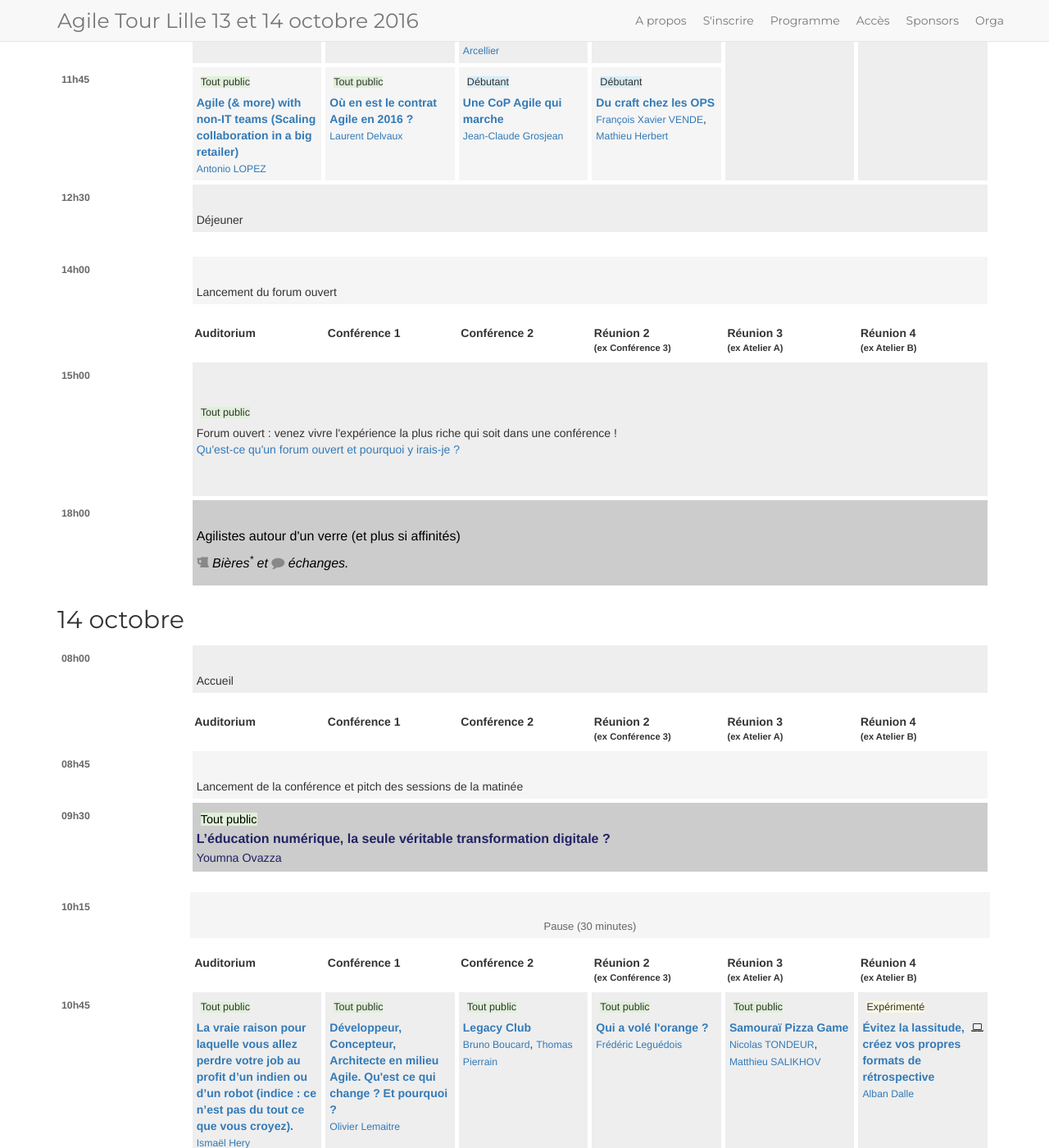
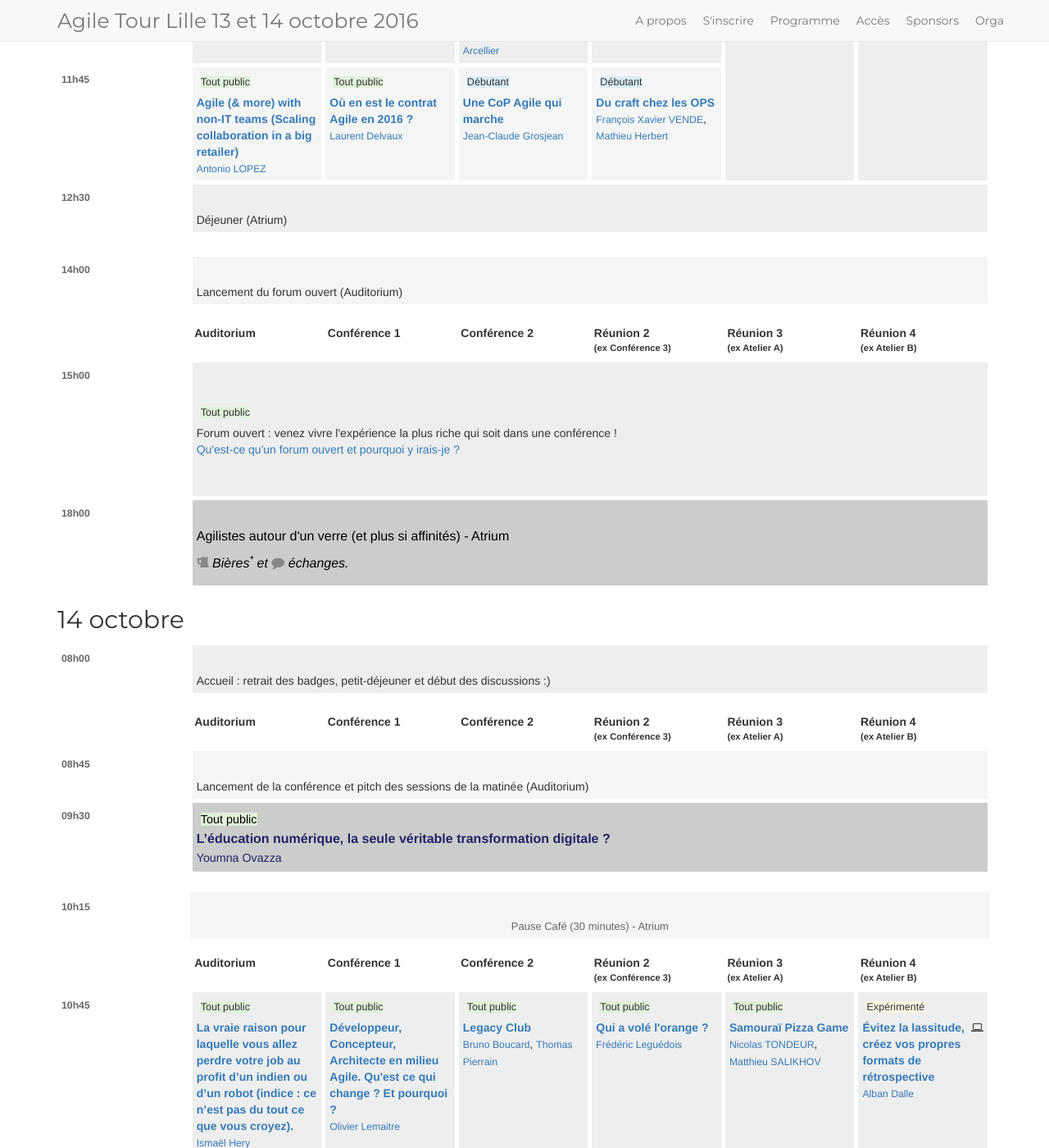
Before and after one commit to jak78/agile-tour-lille-2017, a Jekyll site: the page built from page-programme.html, in a window 1280 px wide and 1400 px high, scrolled down 773 px. Shown: the whole window at 82% size. Built offline with Jekyll 4.4.1, drawn with Linux system fonts in a browser that asks for light colours; nearby versions of some CDN libraries; some of the changed text lies outside the part shown.

Commit message:
add rooms on program for some slots (Pause, Déjeuner, ...)

```diff
--- a/_data/schedule.yml
+++ b/_data/schedule.yml
@@ -4,14 +4,14 @@
       - hour: 08h00
         special: 1
         content:
-          - label: Accueil
+          - label: "Accueil : retrait des badges, petit-déjeuner et début des discussions :)"
             fill: 7
             room: Atrium
             conf_id: '01'
       - hour: 08h45
         special: 1
         content:
-          - label: Lancement de la conférence et pitch des sessions de la matinée
+          - label: Lancement de la conférence et pitch des sessions de la matinée (Auditorium)
             fill: 7
             conf_id: '02'
       - hour: 09h30
@@ -32,7 +32,7 @@
       - hour: 10h15
         special: 1
         content:
-          - label: Pause (30 minutes)
+          - label: Pause Café (30 minutes) - Atrium
             fill: 7
             hide-on-home: 1
             room: Atrium
@@ -140,7 +140,7 @@
       - hour: 12h30
         special: 1
         content:
-          - label: Déjeuner
+          - label: Déjeuner (Atrium)
             fill: 7
             room: Atrium
             conf_id: '15'
@@ -148,7 +148,7 @@
       - hour: 14h00
         special: 1
         content:
-        - label: Lancement du forum ouvert
+        - label: Lancement du forum ouvert (Auditorium)
           fill: 7
           conf_id: '16'
       - hour: 15h00
@@ -161,7 +161,7 @@
       - hour: 18h00
         special: 1
         content:
-          - label: Agilistes autour d'un verre (et plus si affinités)
+          - label: Agilistes autour d'un verre (et plus si affinités) - Atrium
             image: 2818268935_5d06ed7b4a_m_d.jpg
             room: Atrium
             conf_id: '18'
@@ -174,14 +174,14 @@
       - hour: 08h00
         special: 1
         content:
-          - label: Accueil
+          - label: "Accueil : retrait des badges, petit-déjeuner et début des discussions :)"
             fill: 7
             room: Atrium
             conf_id: '19'
       - hour: 08h45
         special: 1
         content:
-          - label: Lancement de la conférence et pitch des sessions de la matinée
+          - label: Lancement de la conférence et pitch des sessions de la matinée (Auditorium)
             fill: 7
             conf_id: '20'
       - hour: 09h30
@@ -201,7 +201,7 @@
       - hour: 10h15
         special: 1
         content:
-          - label: Pause (30 minutes)
+          - label: Pause Café (30 minutes) - Atrium
             fill: 7
             hide-on-home: 1
             room: Atrium
@@ -293,7 +293,7 @@
       - hour: 12h30
         special: 1
         content:
-          - label: Déjeuner
+          - label: Déjeuner (Atrium)
             fill: 7
             room: Atrium
             conf_id: '33'
@@ -371,7 +371,7 @@
       - hour: 15h45
         special: 1
         content:
-          - label: Pause (30 minutes)
+          - label: Pause Café (30 minutes) - Atrium
             fill: 7
             hide-on-home: 1
             room: Atrium
@@ -486,7 +486,7 @@
       - hour: 18h00
         special: 1
         content:
-          - label: Agilistes autour d'un verre (et plus si affinités)
+          - label: Agilistes autour d'un verre (et plus si affinités) - Atrium
             image: 2818268935_5d06ed7b4a_m_d.jpg
             room: Atrium
             extra: <span><i class="fa fa-beer"></i> Bières<sup>*</sup> et <span><i class="fa fa-comment"></i> échanges.
```
